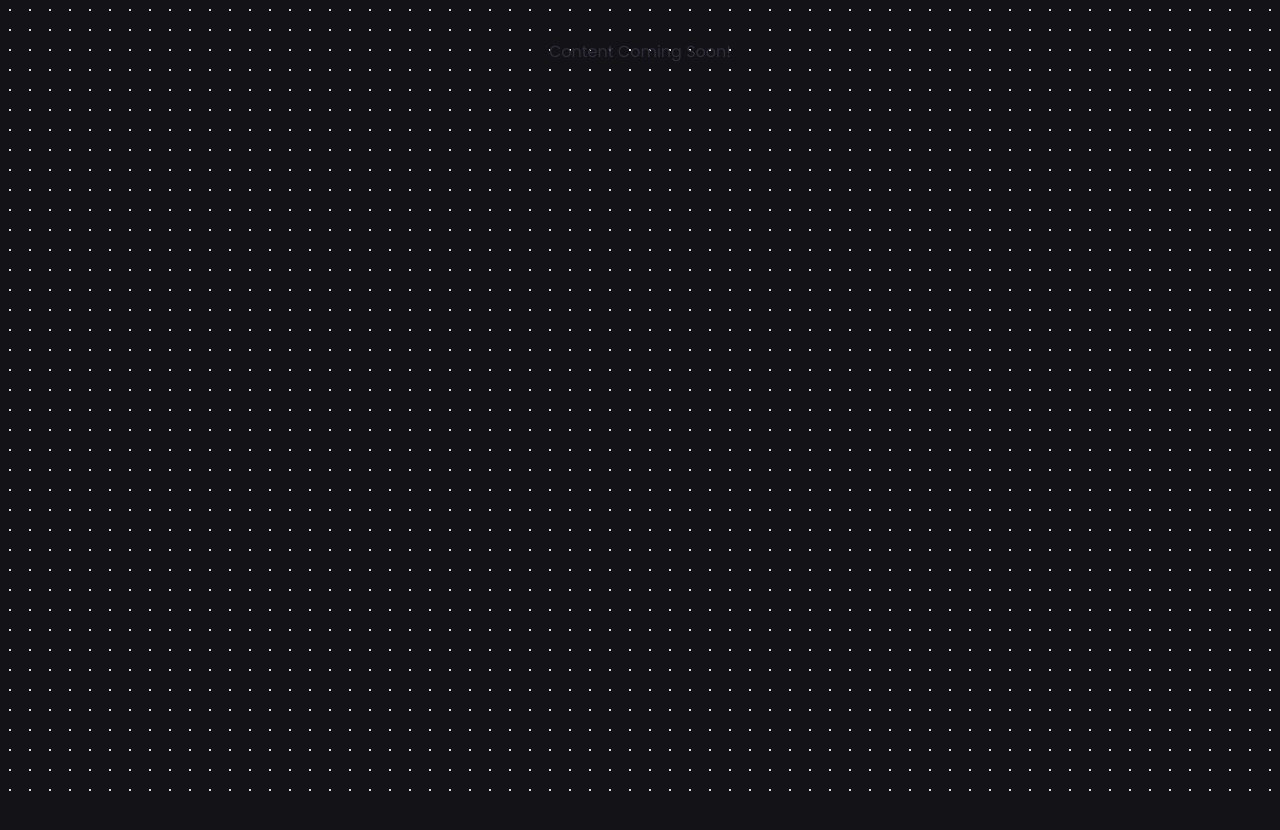
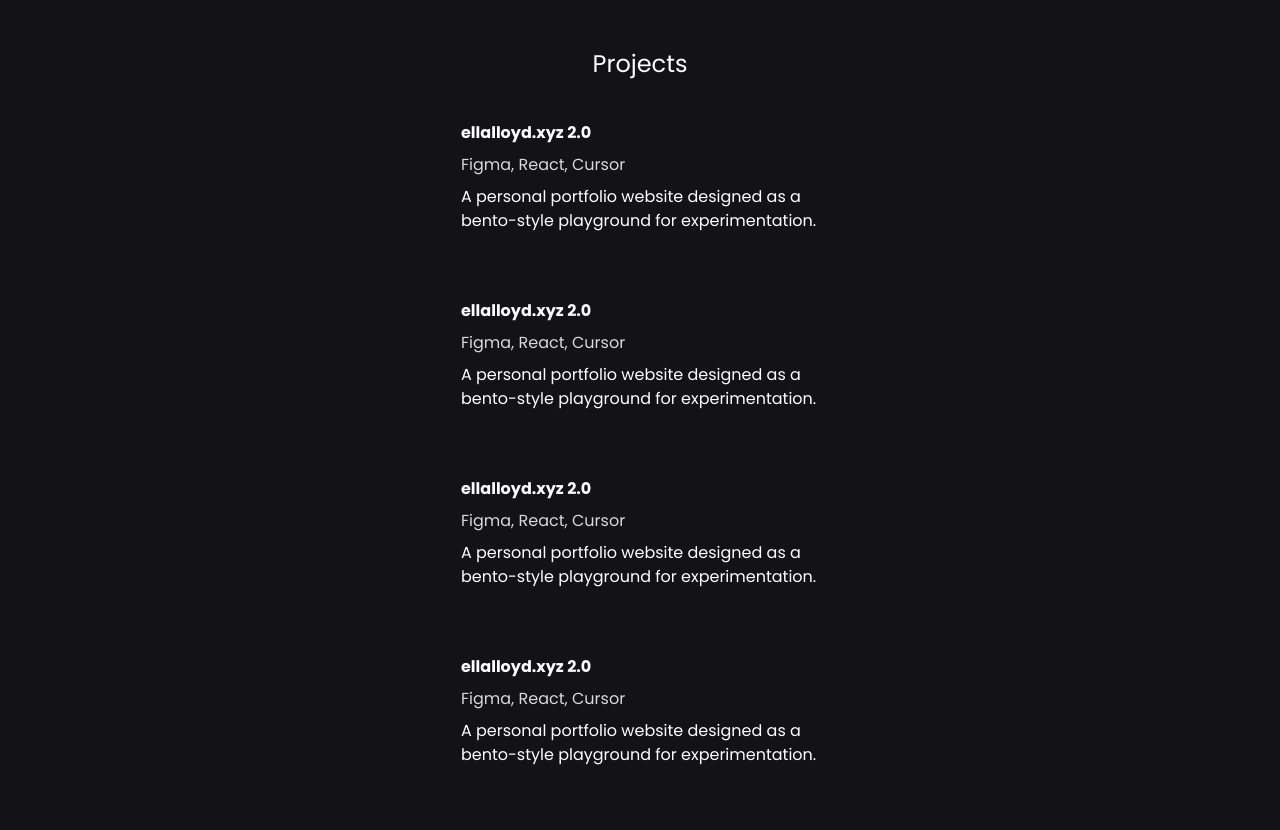
Before and after one commit to ellalloyd/ella-lloyd-portfolio, a Next.js app: page /projects in a window 1280 px wide. Shown: the top 830 px of the page. Before the commit the page ends 800 px from the top, so only its background shows below. Built offline with nearby package versions, Linux system fonts and the light colour scheme.

Commit message:
functional projects page

```diff
--- a/src/app/globals.css
+++ b/src/app/globals.css
@@ -124,19 +124,3 @@
     @apply bg-background text-foreground;
   }
 }
-
-@utility square-dots-pattern {
-  background-image: repeating-radial-gradient(circle at 50% 50%,
-      /* Center of each dot */
-      #ddd 0px,
-      /* Dot color */
-      #ddd 1px,
-      /* Dot size */
-      transparent 1.5px,
-      /* Gap color (transparent) */
-      transparent 100px
-      /* Spacing between dots */
-    );
-  background-size: 20px 20px;
-  /* Size of the repeating unit (dot + space) */
-}
--- a/src/app/projects/page.tsx
+++ b/src/app/projects/page.tsx
@@ -1,10 +1,18 @@
 'use client'
 
-import { ProjectsBento } from "@/components/Projects";
+import { ProjectCard } from "@/components/ProjectCard";
+import { projects } from "@/lib/data";
 
 const ProjectsPage = () => {
     return (
-        <div className="flex justify-center items-center p-10">Content Coming Soon!</div>
+        <div className="flex flex-col gap-4 mx-auto my-8 p-4 rounded-4xl lg:max-w-3xl items-center justify-center ">
+            <h1 className="text-white text-2xl">Projects</h1>
+            <div className="flex gap-4 flex-col pb-0 ">
+                {projects.map((project) => (
+                    <ProjectCard key={project.id} project={project} />
+                ))}
+            </div>
+        </div>
 
     );
 };
--- a/src/components/ProjectCard.tsx
+++ b/src/components/ProjectCard.tsx
@@ -2,7 +2,7 @@
 
 function ProjectCard({ project }: { project: Project }) {
     return (
-        <div className="flex flex-col gap-2 min-w-[296px] lg:min-w-0 border border-background/50 rounded-2xl p-6 text-white  hover:bg-white hover:text-background cursor-pointer">
+        <div className="flex flex-col gap-2 min-w-[296px] max-w-[408px] lg:min-w-0 border border-background/50 rounded-2xl p-6 text-white  hover:bg-white hover:text-background cursor-pointer">
             <p className="font-semibold">{project.name}</p>
             <p className="text-[#d9d9d9]">{project.tools}</p>
             <p className="">{project.description}</p>
```
